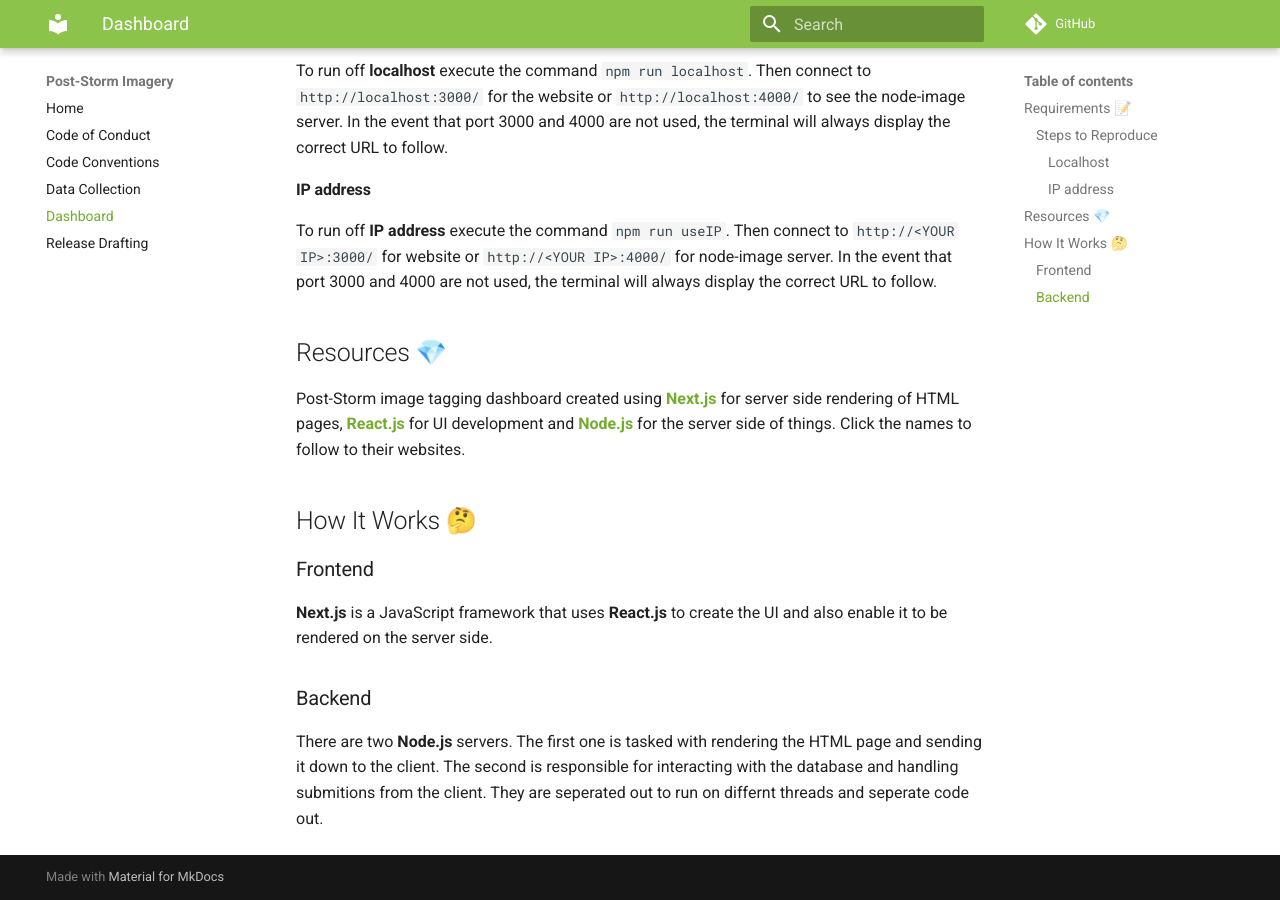
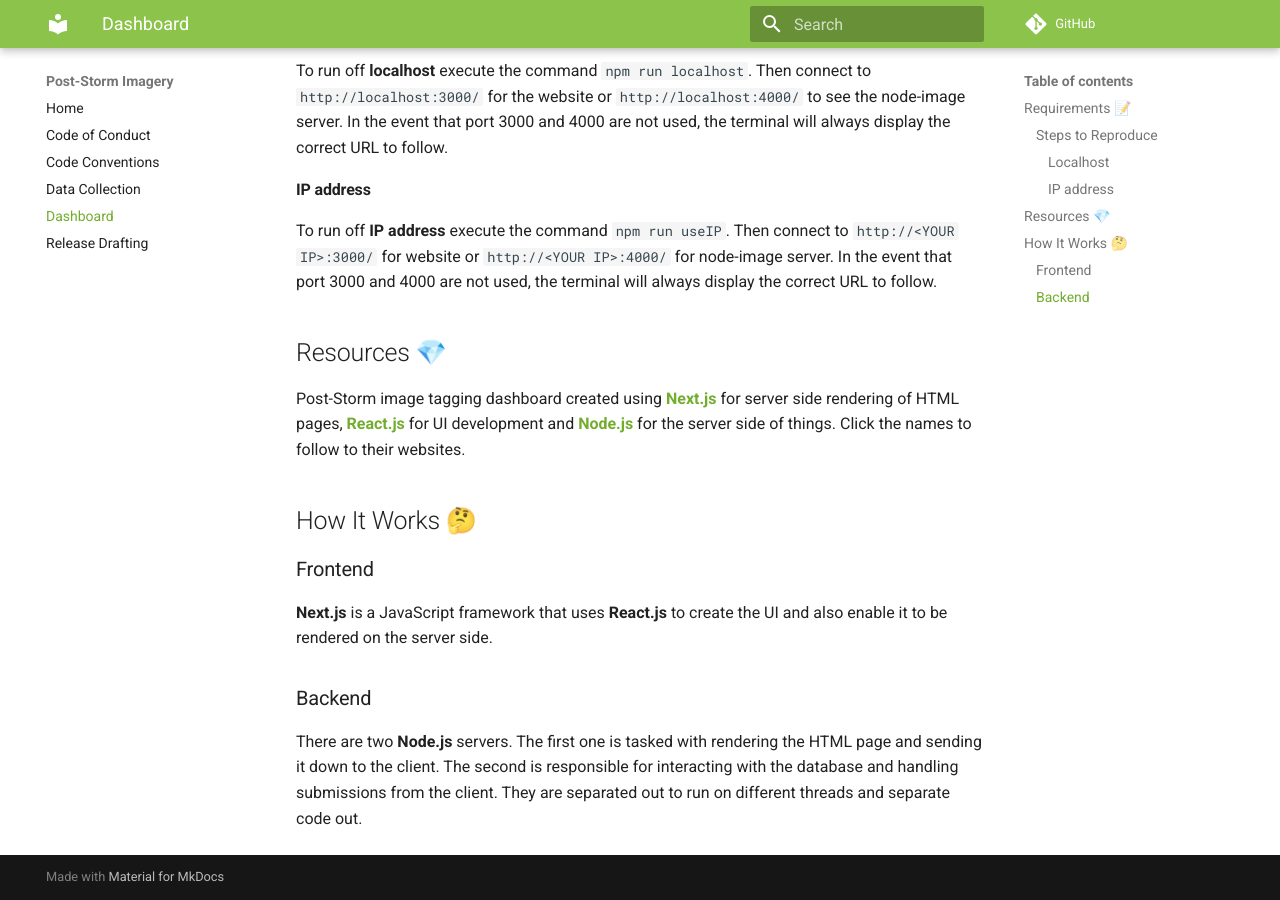
Before and after one commit to UNCG-CSE/Poststorm_Imagery, an MkDocs documentation site: the page built from docs/dashboard.md, in a window 1280 px wide and 900 px high, scrolled down 652 px. Built offline with MkDocs 1.6.1 and Material for MkDocs 9.7.7, drawn with Linux system fonts in a browser that asks for light colours; comment, search, counter and statistics services are not loaded.

Commit message:
Minor spelling corrections

```diff
--- a/docs/dashboard.md
+++ b/docs/dashboard.md
@@ -46,5 +46,5 @@
 ### Backend
 
 There are two **Node.js** servers. The first one is tasked with rendering the HTML page and sending it down to the
-client. The second is responsible for interacting with the database and handling submitions from the client. They are
-seperated out to run on differnt threads and seperate code out.
+client. The second is responsible for interacting with the database and handling submissions from the client. They are
+separated out to run on different threads and separate code out.
```
